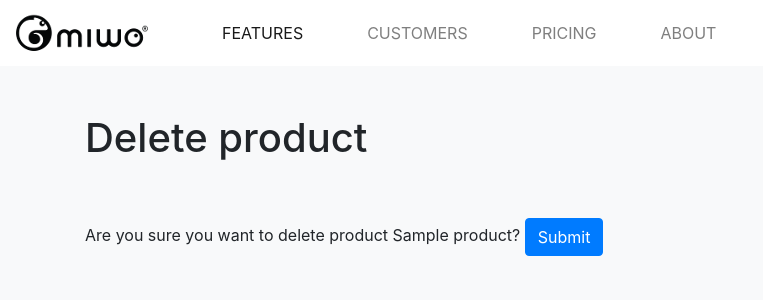
After one commit to nicolas-pantel/MiWo, a Django app: page /products/delete/1/ in a window 1280 px wide. The commit adds this page. Shown: the top 300 px of the page, without its empty margins (0-763 px from the left). Run offline with Django 3.2, Linux system fonts and the light colour scheme; tables that the repository leaves empty hold one stand-in row (values such as "Sample post"); some libraries are stand-ins or nearby versions.

Commit message:
feature(bo): Products deletion

```diff
--- /dev/null
+++ b/backoffice/templates/backoffice/product_confirm_delete.html
@@ -0,0 +1,22 @@
+{% extends "backoffice/base.html" %}
+
+{% load i18n bootstrap4 %}
+
+{% block content %}
+<div class="container">
+    <h1 class="pt-5">{% trans "Delete product" %}</h1>
+    <div class="row pt-5">
+        <div class="col-6">
+            <form class="form" method="POST" action="{% url 'product_delete' object.pk %}">
+                {% csrf_token %}
+                {% trans "Are you sure you want to delete product " %}{{ object.name }}?
+                {% buttons %}
+                    <button class="btn btn-primary" type="submit">{% trans "Submit" %}</button>
+                {% endbuttons %}
+            </form>
+        </div>
+    </div>
+</div>
+
+
+{% endblock %}
--- a/backoffice/templates/backoffice/product_list.html
+++ b/backoffice/templates/backoffice/product_list.html
@@ -22,11 +22,11 @@
                     <tr class="row">
                         <td class="col-9">{{ object.name }}</td>
                         <td class="col-3">
-                            {% comment %}
-                            <a href="{% url 'campaign_delete' object.pk %}" class="btn btn-danger ml-5">
+                            <a href="{% url 'product_delete' object.pk %}" class="btn btn-danger ml-5">
                                 <i class="fas fa-trash-alt"></i>
                             </a>
-                            <a href="{% url 'campaign_update' object.pk %}" class="btn btn-warning ml-5">
+                            {% comment %}
+                            <a href="{% url 'product_update' object.pk %}" class="btn btn-warning ml-5">
                                 <i class="fas fa-edit"></i>
                             </a>
                             {% endcomment %}
--- a/backoffice/urls.py
+++ b/backoffice/urls.py
@@ -15,6 +15,7 @@ urlpatterns = [
     path('campaigns/<int:pk>/', views.CampaignUpdateView.as_view(), name="campaign_update"),
     path('products/', views.ProductsView.as_view(), name="products"),
     path('products/create/', views.ProductCreateView.as_view(), name="product_create"),
+    path('products/delete/<int:pk>/', views.ProductDeleteView.as_view(), name="product_delete"),
 
     ### API ###
     path('api/docs/', include_docs_urls(title='Miwo API')),
--- a/backoffice/views.py
+++ b/backoffice/views.py
@@ -92,3 +92,8 @@ class ProductCreateView(CreateView):
         initial = initial.copy()
         initial['user'] = self.request.user.pk
         return initial
+
+
+class ProductDeleteView(DeleteView):
+    model = models.Product
+    success_url = reverse_lazy('products')
```
